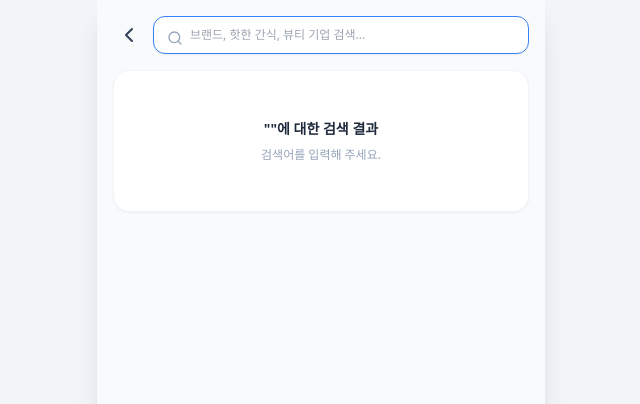
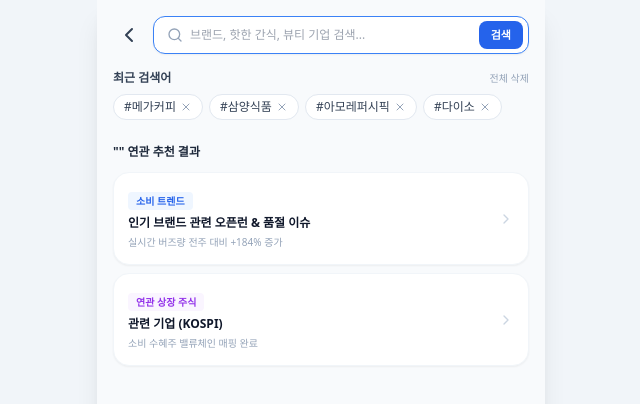
Before and after one commit to c0919ace-ux/kda-uxui-trendfolio, a React (Vite) app: page / in a window 1280 px wide. Both pictures are taken after a click on the button 750 px from the left and 29 px from the top of the page. Shown: the top 404 px of the page, without its empty margins (319-959 px from the left). Built offline with nearby package versions, Linux system fonts and the light colour scheme.

Commit message:
fix: restore all detailed UI sections and merge comments delete & persist features

```diff
--- a/src/App.jsx
+++ b/src/App.jsx
@@ -843,6 +843,41 @@ function MyPageView({ likedBrands, setLikedBrands }) {
         </div>
       </div>
 
+          {/* 💳 카드 정보 등록/수정 배너 (추가할 코드) */}
+      <div className="bg-white p-4 rounded-3xl border border-slate-100 shadow-sm space-y-3">
+        <div className="flex items-center justify-between">
+          <div className="flex items-center gap-2">
+            <div className="w-8 h-8 rounded-xl bg-blue-50 text-blue-600 font-bold flex items-center justify-center text-xs">
+              💳
+            </div>
+            <div>
+              <h3 className="font-bold text-xs text-slate-900">내 결제 카드 관리</h3>
+              <p className="text-[10px] text-slate-400">소비 분석에 사용될 카드를 등록/수정하세요</p>
+            </div>
+          </div>
+          <button
+            onClick={() => alert('카드 등록/수정 모달이 열립니다.')}
+            className="text-[11px] font-bold text-blue-600 bg-blue-50 hover:bg-blue-100 px-3 py-1.5 rounded-xl transition-colors shrink-0"
+          >
+            카드 수정 &gt;
+          </button>
+        </div>
+
+        {/* 등록된 대표 카드 정보 */}
+        <div className="bg-slate-50 p-3 rounded-2xl flex items-center justify-between border border-slate-100">
+          <div className="flex items-center gap-2.5">
+            <span className="text-xs font-black text-blue-800 bg-blue-100 px-2 py-0.5 rounded">신한</span>
+            <div className="text-xs">
+              <p className="font-bold text-slate-800">Deep Dream 체크카드</p>
+              <p className="text-[10px] text-slate-400">**** **** **** 1024</p>
+            </div>
+          </div>
+          <span className="text-[10px] font-bold text-emerald-600 bg-emerald-50 px-2 py-0.5 rounded-full">
+            연동 완료
+          </span>
+        </div>
+      </div>
+
       <div className="bg-white p-4 rounded-3xl border border-slate-100 shadow-sm space-y-3">
         <div className="flex justify-between items-center">
           <h3 className="font-bold text-sm text-slate-900 flex items-center gap-1">
@@ -899,40 +934,112 @@ function MyPageView({ likedBrands, setLikedBrands }) {
 }
 
 /* =========================================================================
-   6. 검색 뷰
+   6. 검색 뷰 (검색 버튼, 최근 검색어, 연관 결과 목록 복구)
    ========================================================================= */
 function SearchView({ searchQuery, setSearchQuery, onClose }) {
   const [localInput, setLocalInput] = useState(searchQuery);
+  const [recentSearches, setRecentSearches] = useState(['메가커피', '삼양식품', '아모레퍼시픽', '다이소']);
+
+  // 검색 실행 함수
+  const handleSearch = (term) => {
+    const targetTerm = term !== undefined ? term : localInput;
+    const trimmed = targetTerm.trim();
+    if (!trimmed) return;
+
+    setSearchQuery(trimmed);
+    setLocalInput(trimmed);
+
+    // 최근 검색어 중복 제거 후 추가
+    if (!recentSearches.includes(trimmed)) {
+      setRecentSearches([trimmed, ...recentSearches.slice(0, 4)]);
+    }
+  };
+
+  const handleRemoveRecent = (e, tag) => {
+    e.stopPropagation();
+    setRecentSearches(recentSearches.filter(t => t !== tag));
+  };
 
   return (
     <div className="min-h-screen bg-slate-50 p-4 space-y-4 z-50 relative">
+      {/* 상단 검색바 */}
       <div className="flex items-center gap-2">
         <button onClick={onClose} className="p-1 text-slate-700 hover:bg-slate-200 rounded-full">
           <ChevronLeft size={24} />
         </button>
-        <div className="relative flex-1">
-          <Search size={16} className="absolute left-3.5 top-3.5 text-slate-400" />
+        <div className="relative flex-1 flex items-center">
+          <Search size={16} className="absolute left-3.5 text-slate-400" />
           <input
             type="text"
             value={localInput}
-            onChange={(e) => {
-              setLocalInput(e.target.value);
-              setSearchQuery(e.target.value);
-            }}
+            onChange={(e) => setLocalInput(e.target.value)}
+            onKeyDown={(e) => e.key === 'Enter' && handleSearch()}
             placeholder="브랜드, 핫한 간식, 뷰티 기업 검색..."
-            className="w-full bg-white border border-blue-500 rounded-xl py-2.5 pl-9 pr-4 text-xs focus:outline-none shadow-sm"
+            className="w-full bg-white border border-blue-500 rounded-xl py-2.5 pl-9 pr-16 text-xs focus:outline-none shadow-sm"
             autoFocus
           />
+          <button
+            onClick={() => handleSearch()}
+            className="absolute right-1.5 bg-blue-600 hover:bg-blue-700 text-white text-[11px] font-bold px-3 py-1.5 rounded-lg"
+          >
+            검색
+          </button>
         </div>
       </div>
 
-      <div className="bg-white p-6 rounded-2xl border border-slate-100 shadow-sm text-center py-12 space-y-2">
-        <p className="font-bold text-sm text-slate-800">
-          "{localInput || searchQuery}"에 대한 검색 결과
-        </p>
-        <p className="text-xs text-slate-400">
-          {localInput ? '관련 소비 트렌드 및 주식 종목을 찾았습니다.' : '검색어를 입력해 주세요.'}
-        </p>
+      {/* 최근 검색어 태그 */}
+      <div className="space-y-2">
+        <div className="flex items-center justify-between">
+          <span className="text-xs font-bold text-slate-700">최근 검색어</span>
+          {recentSearches.length > 0 && (
+            <button onClick={() => setRecentSearches([])} className="text-[10px] text-slate-400 hover:text-slate-600">
+              전체 삭제
+            </button>
+          )}
+        </div>
+        <div className="flex flex-wrap gap-1.5">
+          {recentSearches.length === 0 ? (
+            <p className="text-[11px] text-slate-400">최근 검색한 내역이 없습니다.</p>
+          ) : (
+            recentSearches.map((tag, idx) => (
+              <span
+                key={idx}
+                onClick={() => handleSearch(tag)}
+                className="bg-white border border-slate-200 text-slate-700 text-xs font-medium px-2.5 py-1 rounded-full flex items-center gap-1 cursor-pointer hover:bg-slate-50"
+              >
+                #{tag}
+                <X size={12} className="text-slate-400 hover:text-red-500" onClick={(e) => handleRemoveRecent(e, tag)} />
+              </span>
+            ))
+          )}
+        </div>
+      </div>
+
+      {/* 검색 결과 영역 */}
+      <div className="space-y-3 pt-2">
+        <h3 className="font-bold text-xs text-slate-800">
+          "{searchQuery || localInput}" 연관 추천 결과
+        </h3>
+
+        <div className="space-y-2">
+          <div className="bg-white p-3.5 rounded-2xl border border-slate-100 shadow-sm flex items-center justify-between">
+            <div className="space-y-1">
+              <span className="text-[10px] font-bold text-blue-600 bg-blue-50 px-2 py-0.5 rounded">소비 트렌드</span>
+              <p className="font-bold text-xs text-slate-900">{searchQuery || localInput || '인기 브랜드'} 관련 오픈런 & 품절 이슈</p>
+              <p className="text-[10px] text-slate-400">실시간 버즈량 전주 대비 +184% 증가</p>
+            </div>
+            <ChevronRight size={16} className="text-slate-300" />
+          </div>
+
+          <div className="bg-white p-3.5 rounded-2xl border border-slate-100 shadow-sm flex items-center justify-between">
+            <div className="space-y-1">
+              <span className="text-[10px] font-bold text-purple-600 bg-purple-50 px-2 py-0.5 rounded">연관 상장 주식</span>
+              <p className="font-bold text-xs text-slate-900">{searchQuery || localInput || '관련 기업'} (KOSPI)</p>
+              <p className="text-[10px] text-slate-400">소비 수혜주 밸류체인 매핑 완료</p>
+            </div>
+            <ChevronRight size={16} className="text-slate-300" />
+          </div>
+        </div>
       </div>
     </div>
   );
```
